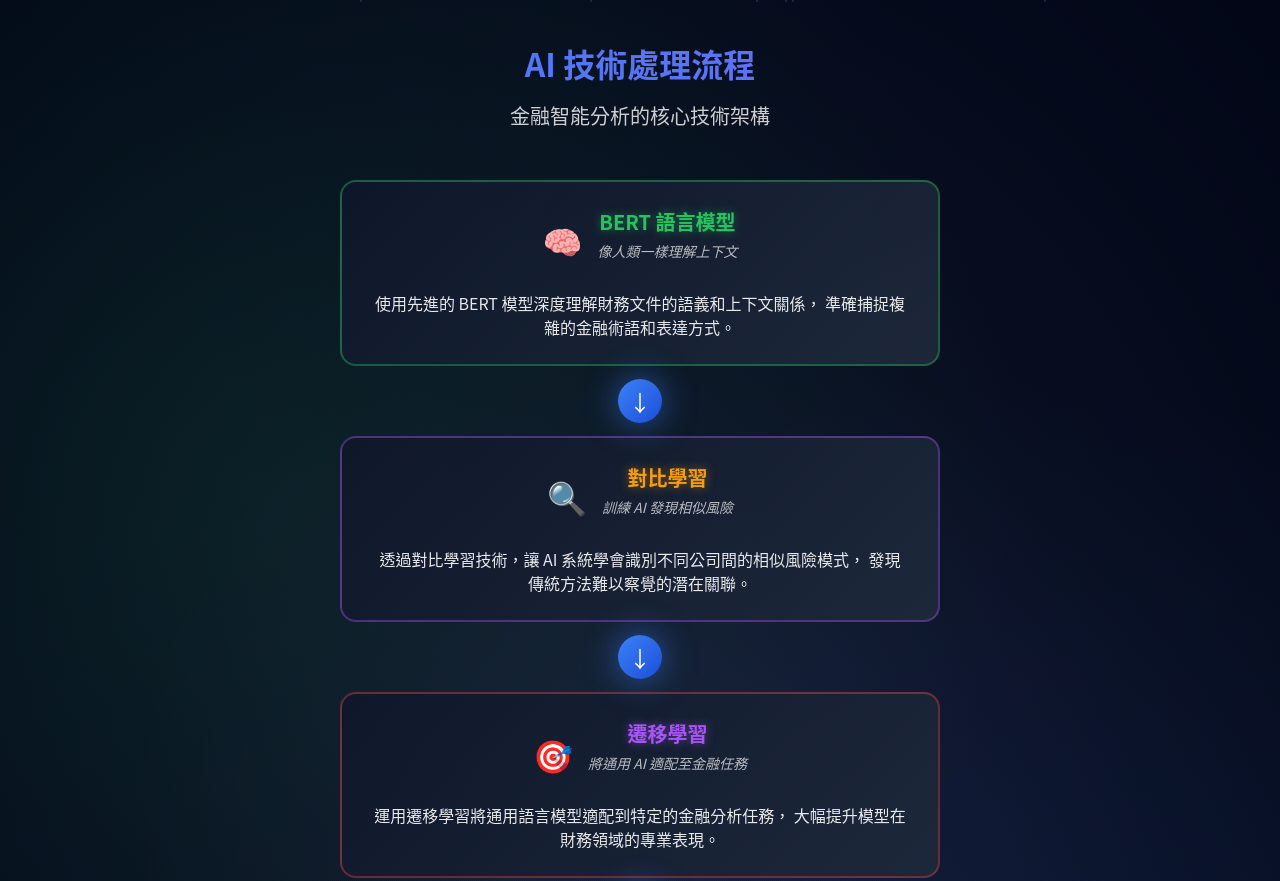
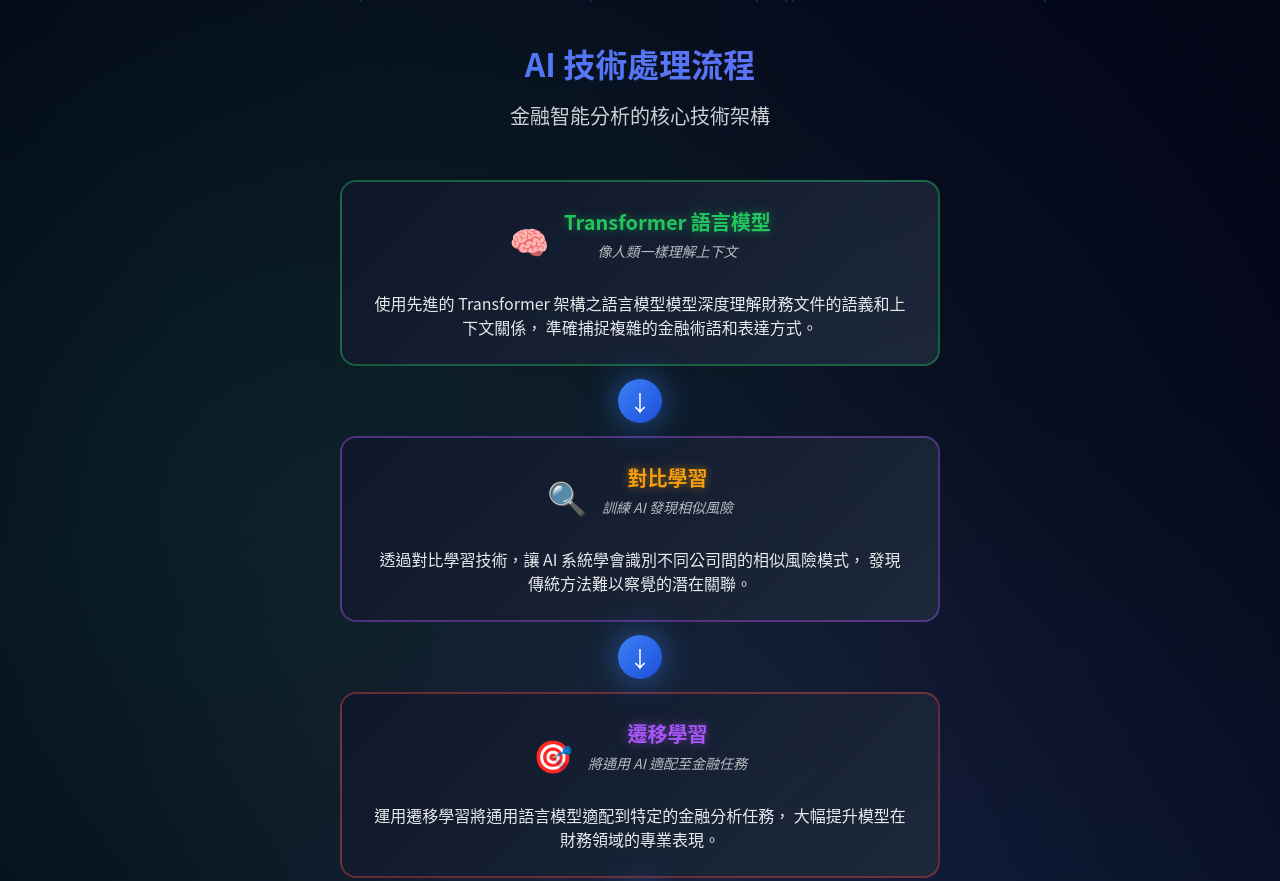
Before and after one commit to jerewang/slides.ai.detective, a website: page slides/ai_pipeline_flowchart_cn.html in a window 1280 px wide. Shown: the top 881 px of the page. Drawn offline with Linux system fonts and the light colour scheme.

Commit message:
Revise a minor part -- cjwang.

```diff
--- a/slides/ai_pipeline_flowchart_cn.html
+++ b/slides/ai_pipeline_flowchart_cn.html
@@ -388,12 +388,12 @@
                 <div class="step-header">
                     <div class="step-icon">🧠</div>
                     <div>
-                        <div class="step-title">BERT 語言模型</div>
+                        <div class="step-title">Transformer 語言模型</div>
                         <div class="step-subtitle">像人類一樣理解上下文</div>
                     </div>
                 </div>
                 <div class="step-description">
-                    使用先進的 BERT 模型深度理解財務文件的語義和上下文關係，
+                    使用先進的 Transformer 架構之語言模型模型深度理解財務文件的語義和上下文關係，
                     準確捕捉複雜的金融術語和表達方式。
                 </div>
             </div>
```
